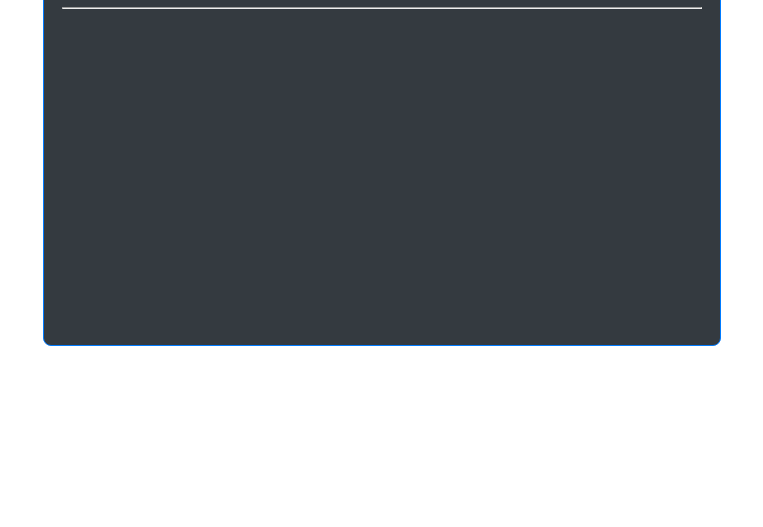
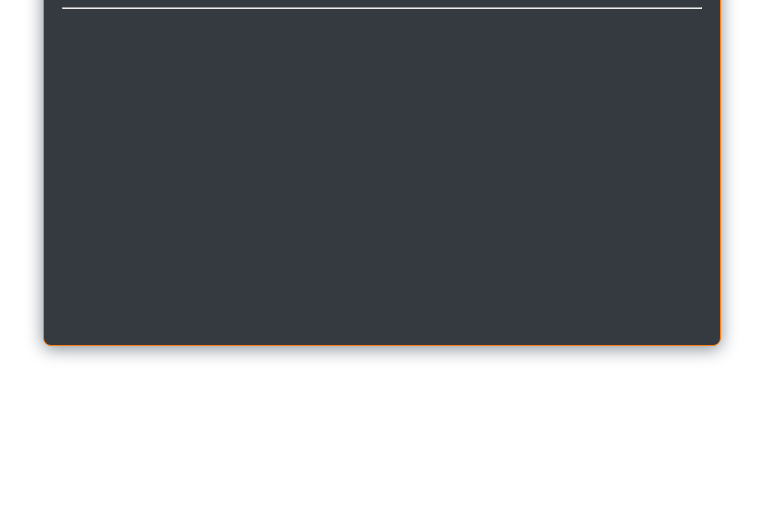
Before and after one commit to ivanpierdeveloper/call-get-post, a plain HTML site: page index.html in a window 1280 px wide. Shown: the part 273-800 px from the top of the page, without its empty margins (258-1021 px from the left). Drawn offline with nearby package versions, Linux system fonts and the light colour scheme.

Commit message:
ivanpier

```diff
--- a/index.html
+++ b/index.html
@@ -15,7 +15,7 @@
     <title>Home | GetAndPost</title>
     <style type="text/css">
       .container {
-        border: 1px solid var(--primary);
+        border: 1px solid var(--orange);
         width: 50vw;
         height: 50vh;
         position: fixed; left: 50%; top: 50%;
@@ -25,6 +25,7 @@
         -webkit-border-radius: 8px;
         border-radius: 8px;
         background-color: var(--dark);
+        box-shadow: 0 3px 17px var(--secondary);
       }
       .full-screen {
         background-color: var(--fullscreen);
```
